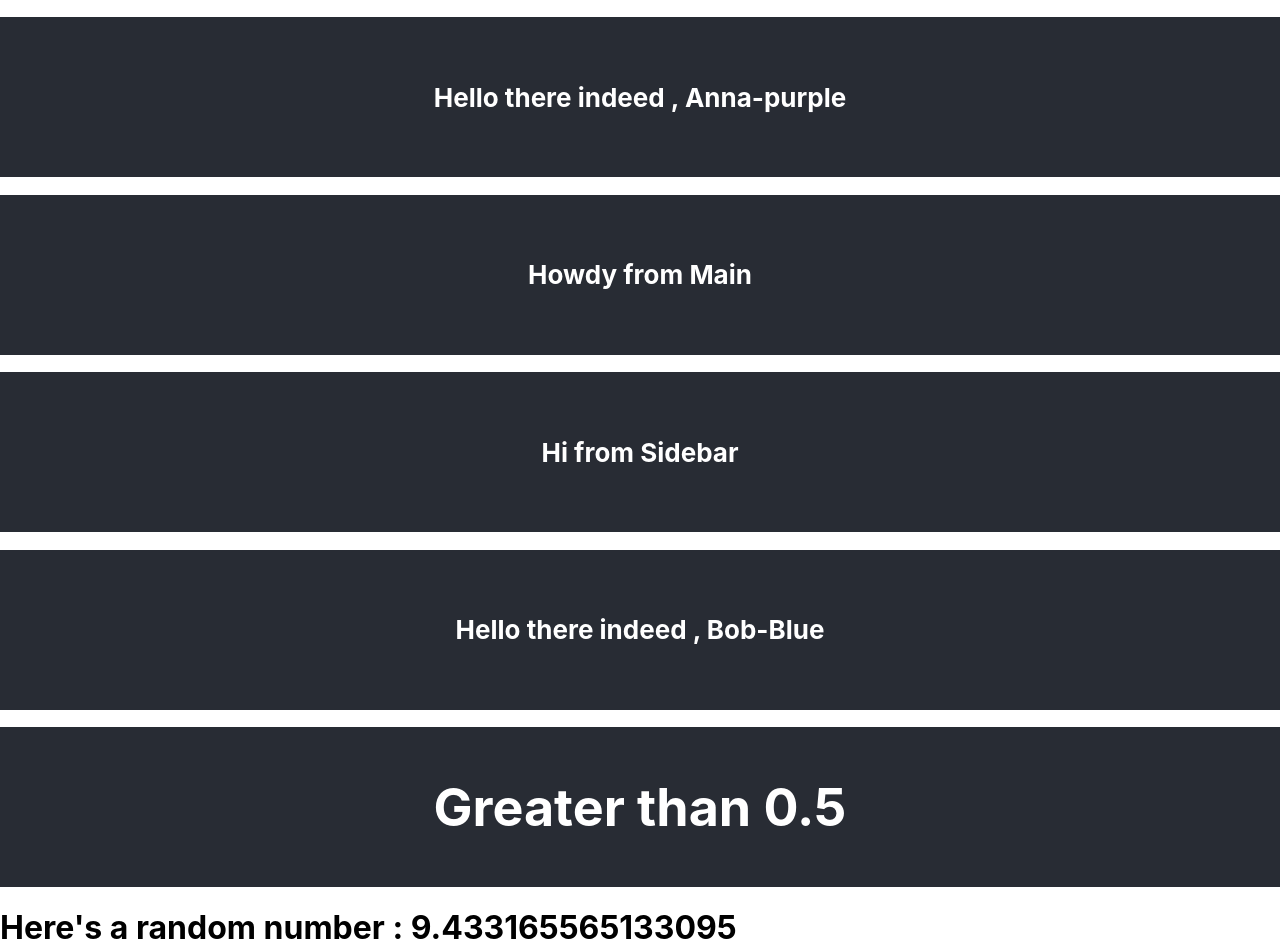
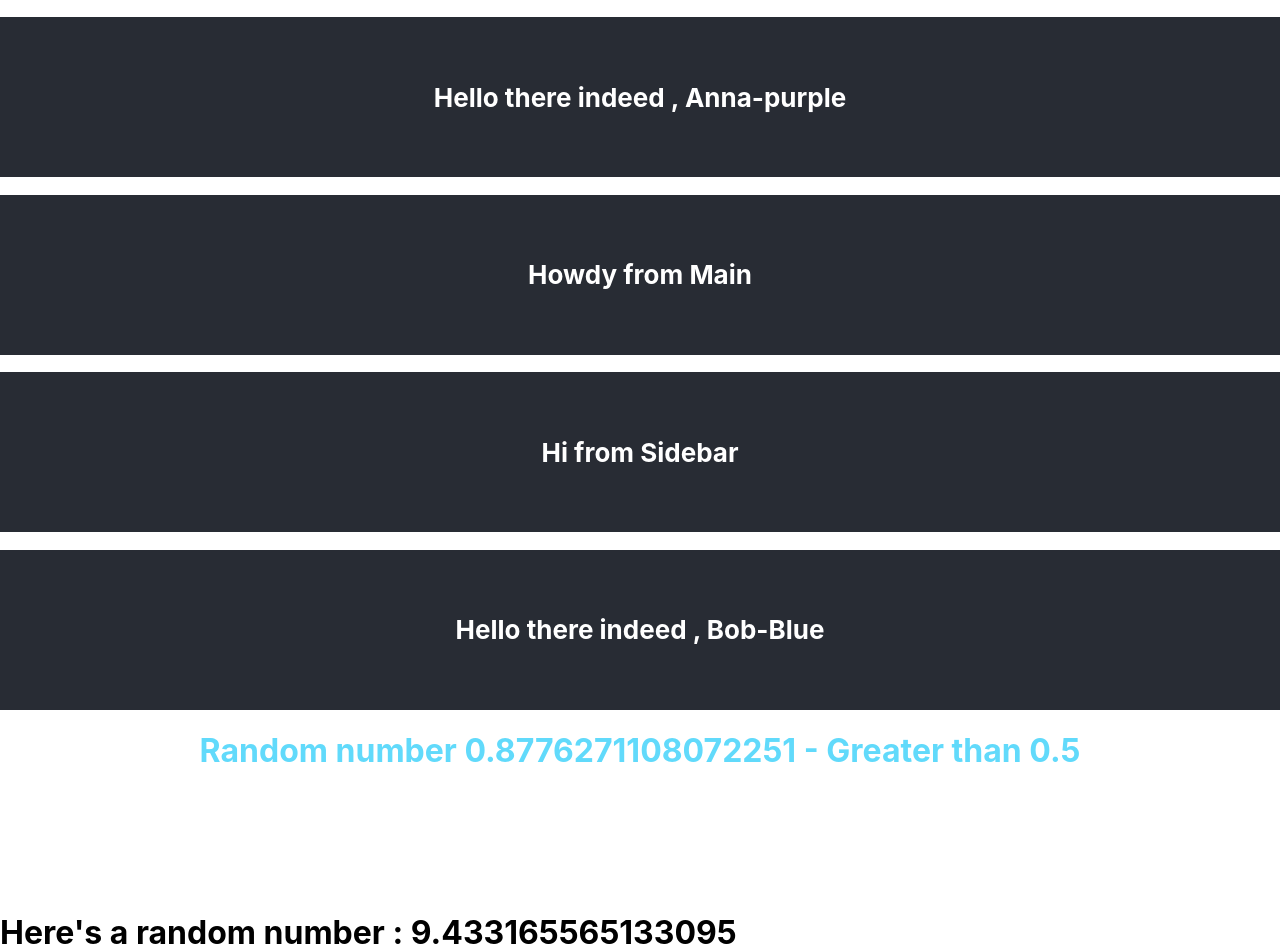
Before and after one commit to aggarwal-ujjwal/React-playground, a React (Create React App) app in the folder props-ex/: page / in a window 1280 px wide. Shown: the top 952 px of the page. Built offline with nearby package versions, Linux system fonts and the light colour scheme.

Commit message:
refactor ternary

```diff
--- a/props-ex/src/components/Ternaryex.js
+++ b/props-ex/src/components/Ternaryex.js
@@ -1,8 +1,10 @@
 function Ternaryex(){
+    let num = Math.random();
     return (
-        <div className='App-header'>
+        <div className='App-main'>
             <h1>
-                {Math.random() >0.5 ? "Greater than 0.5" : "Less than equal to 0.5"}
+
+                Random number {num} - { num >0.5 ? "Greater than 0.5" : "Less than equal to 0.5"}
             </h1>
         </div>
 
```
